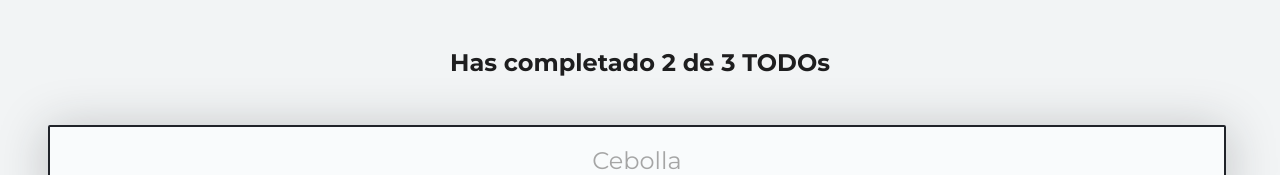
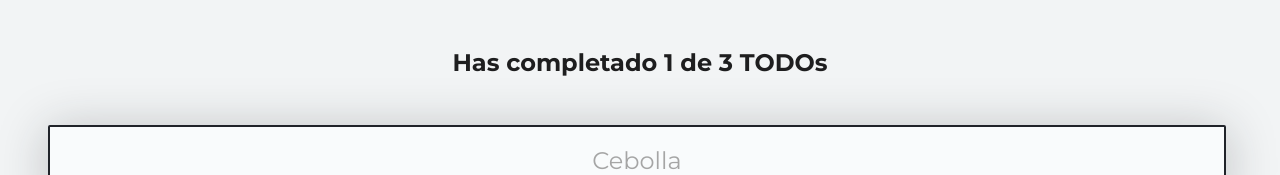
Before and after one commit to kfiguera/platzi-curso-introduccion-reactjs, a React (Create React App) app: page / in a window 1280 px wide. Shown: the top 175 px of the page. Built offline with nearby package versions, Linux system fonts and the light colour scheme.

Commit message:
Contando y buscando TODOs

```diff
--- a/src/App.js
+++ b/src/App.js
@@ -3,19 +3,39 @@
 // import logo from './logo.svg';
 //import './App.css';
 
-const todos = [
+const defaultTodos = [
     {id: 1, text: 'Cortar cebolla', completed: false},
     {id: 2, text: 'Tomar el curso', completed: true},
     {id: 3, text: 'Ir a dormir', completed: false},
 ];
 
 function App() {
+    const [todos, setTodos] = React.useState(defaultTodos);
+    const [searchValue, setSearchValue] = React.useState('');
+    const completedTodos = todos.filter(todo => !!todo.completed).length;
+    const totalTodos = todos.length;
+    let searchedTodos = [];
+    if(searchValue.length >= 1){
+        searchedTodos = todos.filter(todo =>{
+            let todoText = todo.text.toLowerCase();
+            let searchText = searchValue.toLowerCase()
+            return todoText.includes(searchText);
+        });
+    }else{
+        searchedTodos = todos;
+    }
     return (
         <React.Fragment>
-            <TodoCounter/>
-            <TodoSearch/>
+            <TodoCounter
+                completed={completedTodos}
+                total={totalTodos}
+            />
+            <TodoSearch
+                searchValue={searchValue}
+                setSearchValue={setSearchValue}
+            />
             <TodoList>
-                {todos.map(todo => (
+                {searchedTodos.map(todo => (
                     <TodoItem
                         key={todo.id}
                         text={todo.text}
--- a/src/components/TodoCounter/TodoCounter.js
+++ b/src/components/TodoCounter/TodoCounter.js
@@ -1,10 +1,11 @@
 import React from 'react';
 import './TodoCounter.css';
 
-function TodoCounter(props) {
+function TodoCounter({total, completed}) {
+    //const {total, completed} = props;
     return (
-        <h2 className="TodoCounter">Has completado 2 de 3 TODOs</h2>
+        <h2 className="TodoCounter">Has completado {completed} de {total} TODOs</h2>
     )
 }
 
-export { TodoCounter };
+export {TodoCounter};
--- a/src/components/TodoSearch/TodoSearch.js
+++ b/src/components/TodoSearch/TodoSearch.js
@@ -1,21 +1,20 @@
 import React from 'react';
 import './TodoSearch.css';
 
-function TodoSearch(props) {
-    const [searchValue, setSearchValue] = React.useState('');
+
+function TodoSearch({searchValue, setSearchValue}) {
+
     const onSearchValueChange = (event) => {
         console.log(event.target.value);
         setSearchValue(event.target.value)
     }
-    return [
+    return (
         <input
             className="TodoSearch"
             placeholder="Cebolla"
             value={searchValue}
             onChange={onSearchValueChange}
-        />,
-        <p>{searchValue}</p>
-    ];
+        />);
 
 }
 
```
